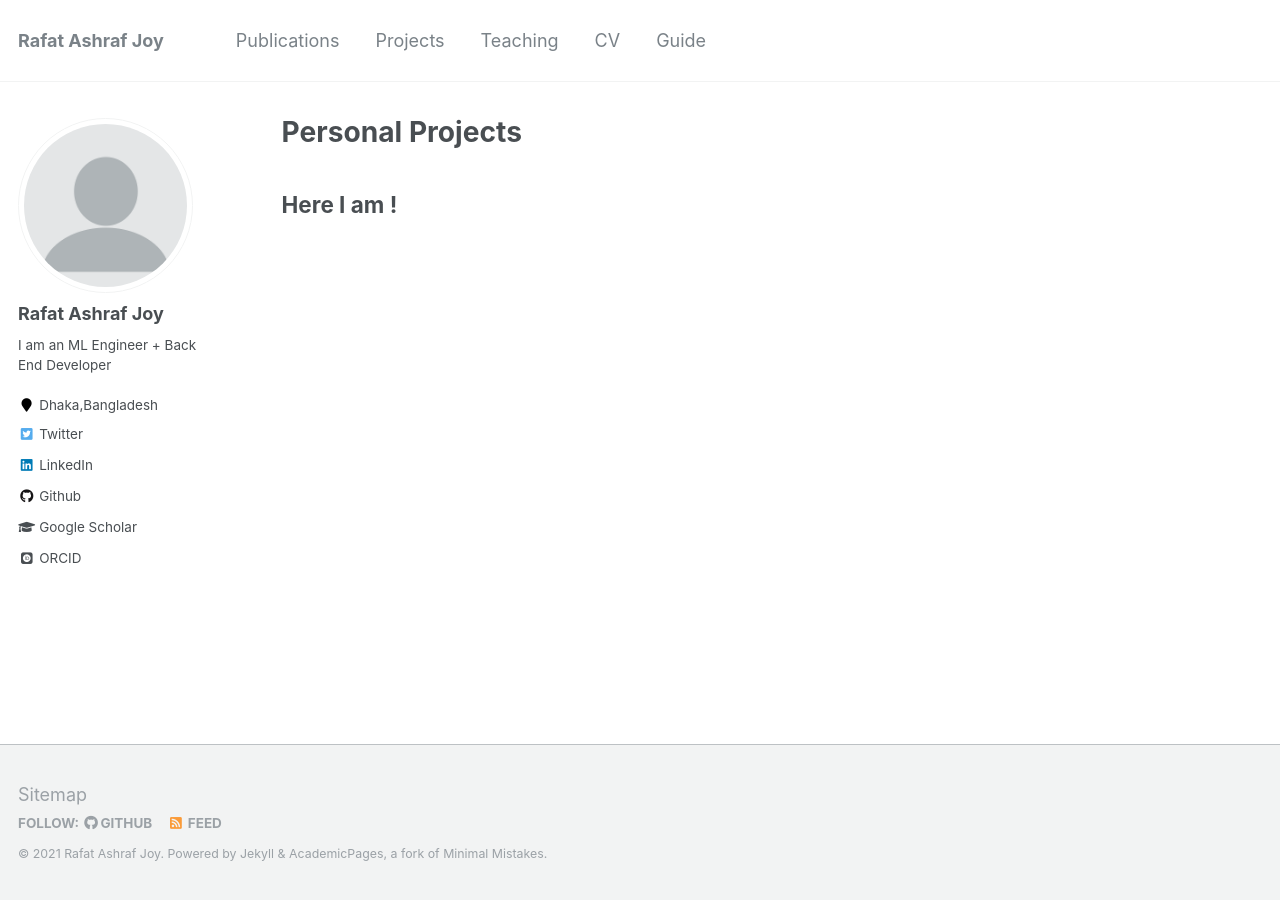
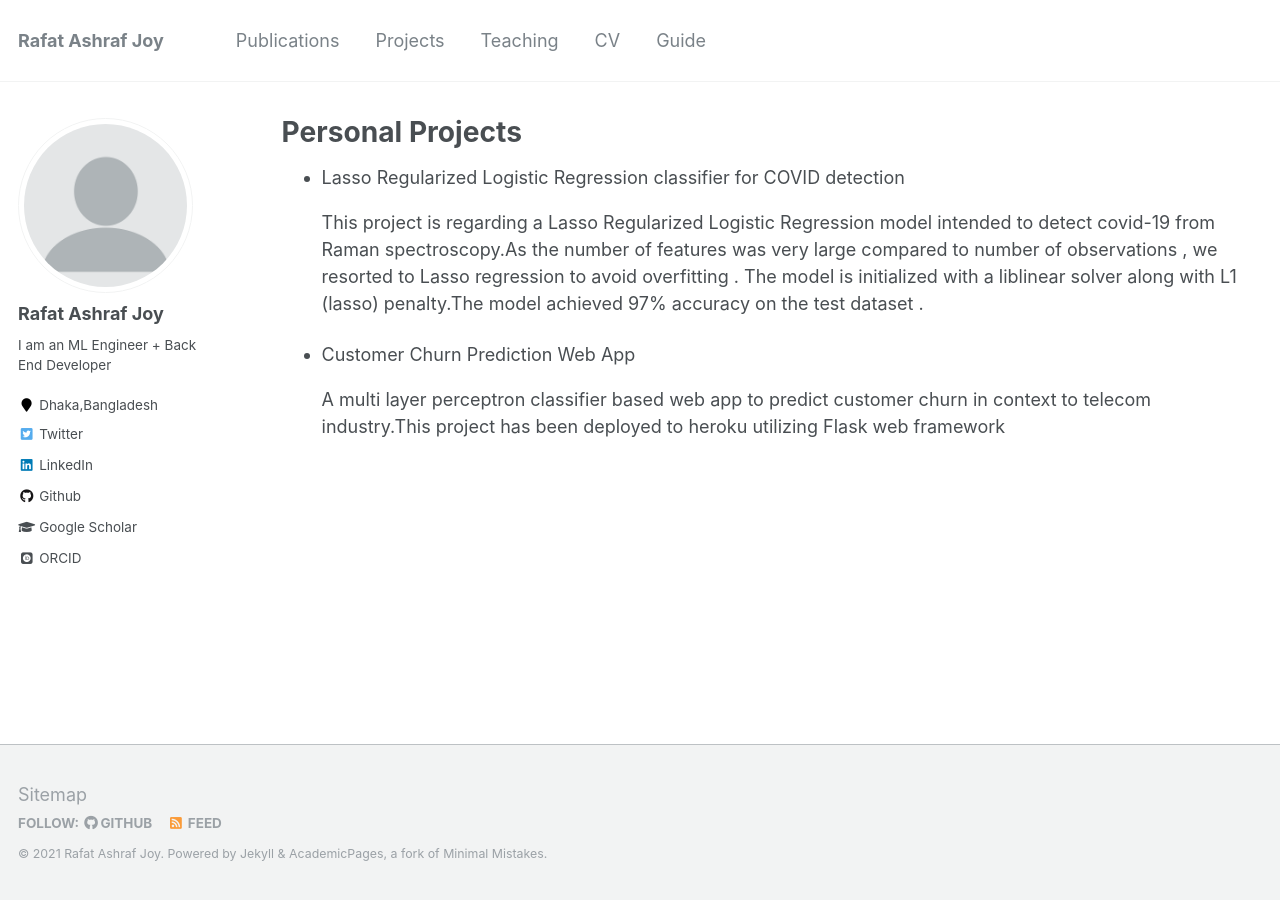
Before and after one commit to rajoy99/academic, a Jekyll site: the page built from _pages/projects.html, in a window 1280 px wide. Built offline with Jekyll 4.4.1, drawn with Linux system fonts in a browser that asks for light colours; some web fonts are replaced.

Commit message:
added projects by ul tag

```diff
--- a/_pages/projects.html
+++ b/_pages/projects.html
@@ -8,9 +8,19 @@ author_profile: true
 <!-- {% include base_path %}
 
 
+
 {% for post in site.portfolio %}
   {% include archive-single.html %}
 {% endfor %} -->
 
 
-<h2>Here I am ! </h2>
+
+<ul>
+<li>Lasso Regularized Logistic Regression classifier for COVID detection</li>
+<p>This project is regarding a Lasso Regularized Logistic Regression model intended to detect covid-19 from Raman spectroscopy.As the number of features was very large compared to number of observations , we resorted to Lasso regression to avoid overfitting . The model is initialized with a liblinear solver along with L1 (lasso) penalty.The model achieved 97% accuracy on the test dataset . </p>
+
+<li>Customer Churn Prediction Web App </li>
+<p>A multi layer perceptron classifier based web app to predict customer churn in context to telecom industry.This project has been deployed to heroku utilizing Flask web framework  </p>
+
+
+</ul>
```
